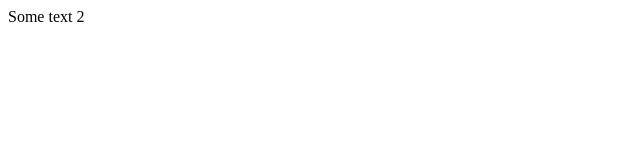
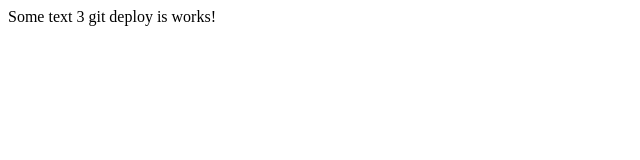
Before and after one commit to qnak94/test, a plain HTML site: page index.html in a window 1280 px wide. Shown: the whole page, without its empty margins (0-640 px from the left). Drawn offline with Linux system fonts and the light colour scheme.

Commit message:
first git deoploy 2

```diff
--- a/index.html
+++ b/index.html
@@ -8,6 +8,7 @@
     <title>Document</title>
 </head>
 <body>
-Some text 2
+Some text 3
+git deploy is works!
 </body>
 </html>
```
